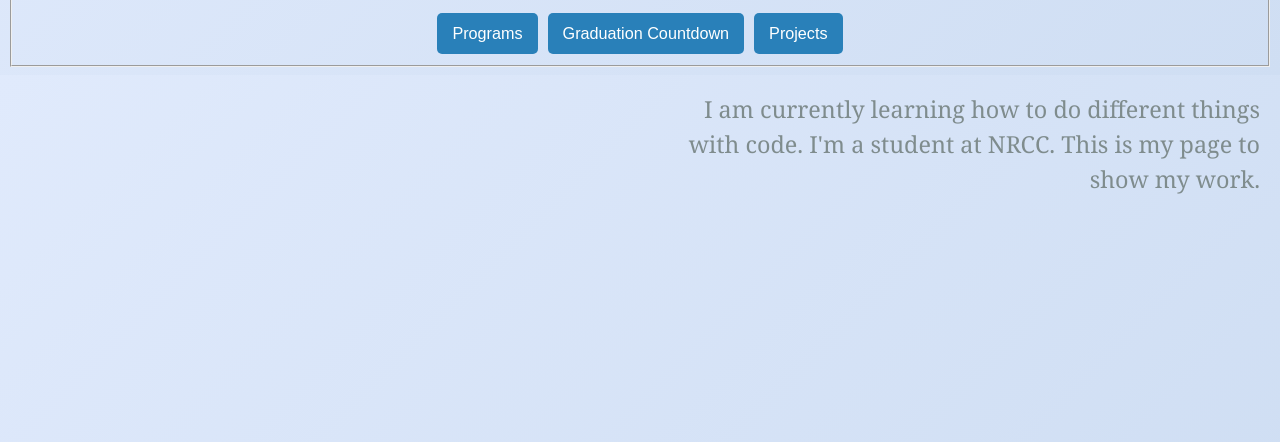
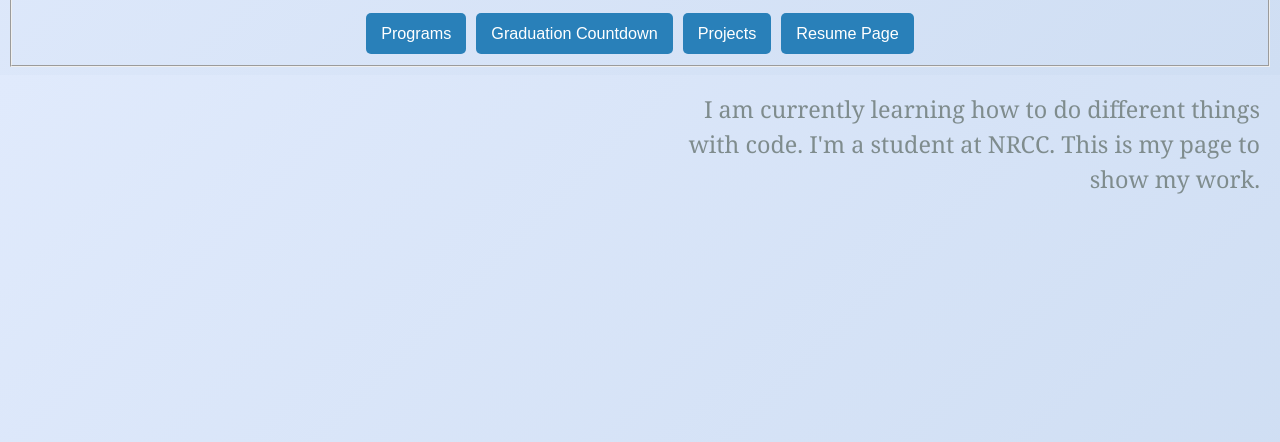
Before and after one commit to Buffaluv07/Web-Page, a website built with Vite: page index.html in a window 1280 px wide. Shown: the part 358-800 px from the top of the page. Built offline with nearby package versions, Linux system fonts and the light colour scheme.

Commit message:
new page

```diff
--- a/index.html
+++ b/index.html
@@ -18,6 +18,7 @@
             <a href="./Lineup/" class="nav-button">Programs</a>
             <a href="./Countdown/" class="nav-button">Graduation Countdown</a>
             <a href="./Location/" class="nav-button">Projects</a>
+            <a href="https://buffaluv07.github.io/Buffaluv07/" class="nav-button">Resume Page</a>
         </div>
     </fieldset>
     <p class="subheading">
```
